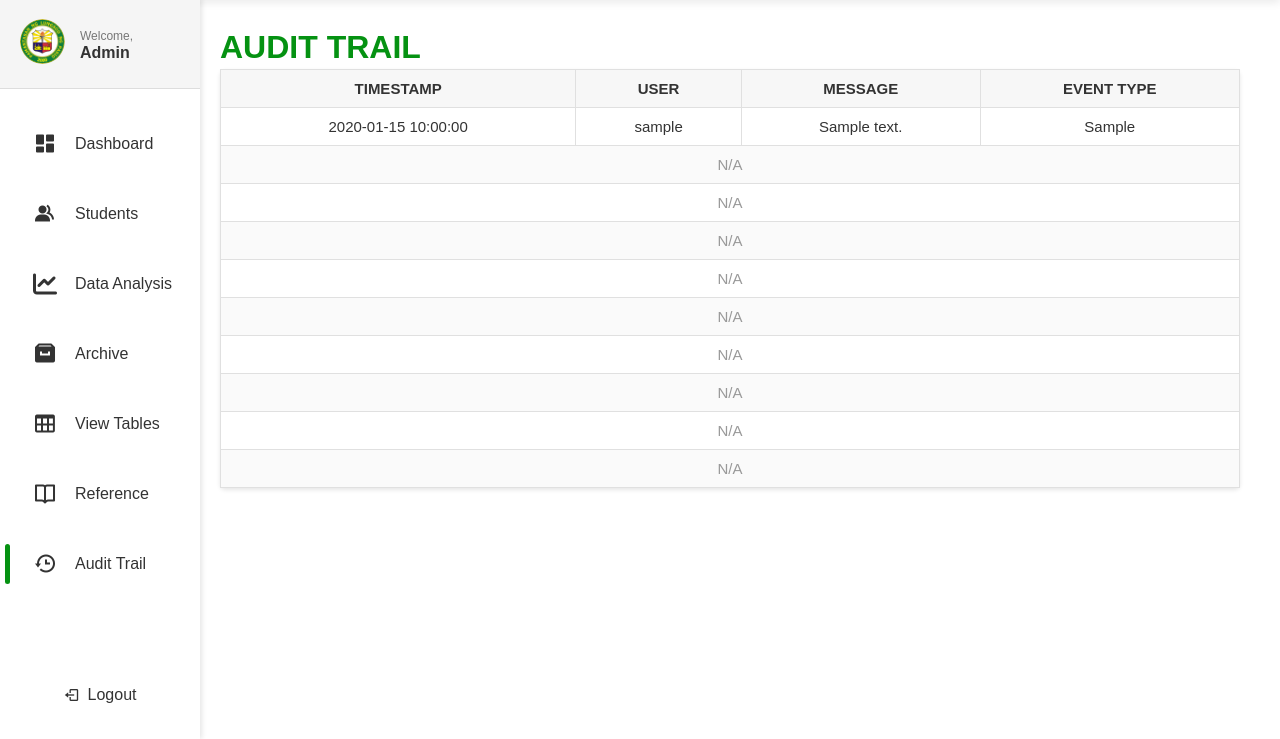
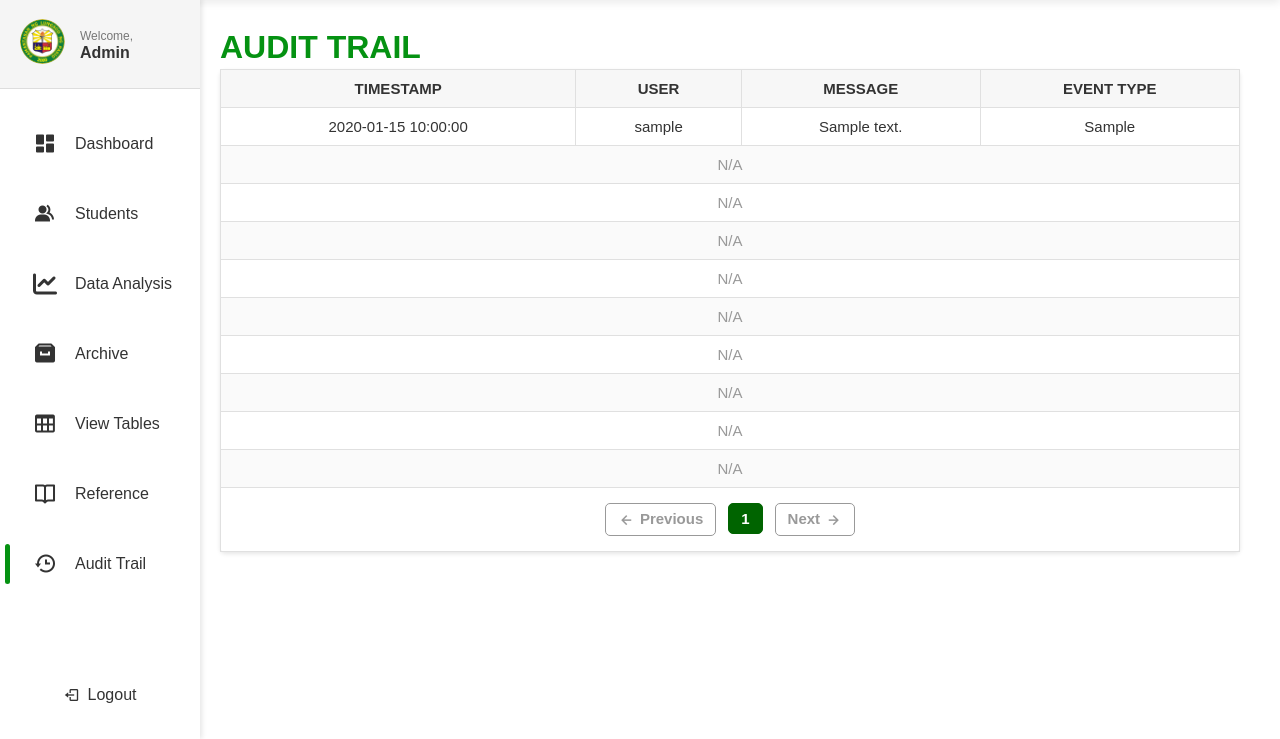
Before and after one commit to jopsjops/vmsplp-php, a PHP site: page /audit_trail.php in a window 1280 px wide. Shown: the part 61-800 px from the top of the page. Run offline with PHP 8.4, Linux system fonts and the light colour scheme; tables that the repository leaves empty or names only in its code hold one stand-in row (values such as "Sample post"); some libraries are stand-ins or nearby versions.

Commit message:
inayos na yung pinadagdag

```diff
--- a/archive_cas.php
+++ b/archive_cas.php
@@ -6,7 +6,7 @@
     <meta name="viewport" content="width=device-width, initial-scale=1.0">
     <link href='https://unpkg.com/boxicons@2.1.4/css/boxicons.min.css' rel='stylesheet'>
     <link rel="stylesheet" href="https://cdnjs.cloudflare.com/ajax/libs/font-awesome/6.1.1/css/all.min.css">
-    <link rel="icon" type="image/png" sizes="32x32" href="img/plp.png">
+    <link rel="icon" type="image/png" sizes="32x32" href="img/new_cas.png">
     <title>VMS. (CAS)</title>
     <script src="https://cdnjs.cloudflare.com/ajax/libs/jspdf/2.4.0/jspdf.umd.min.js"></script>
     <script src="https://cdnjs.cloudflare.com/ajax/libs/jspdf-autotable/3.5.25/jspdf.plugin.autotable.min.js"></script>
--- a/archive_cba.php
+++ b/archive_cba.php
@@ -6,7 +6,7 @@
     <meta name="viewport" content="width=device-width, initial-scale=1.0">
     <link href='https://unpkg.com/boxicons@2.1.4/css/boxicons.min.css' rel='stylesheet'>
     <link rel="stylesheet" href="https://cdnjs.cloudflare.com/ajax/libs/font-awesome/6.1.1/css/all.min.css">
-    <link rel="icon" type="image/png" sizes="32x32" href="img/plp.png">
+    <link rel="icon" type="image/png" sizes="32x32" href="img/new_cba.png">
     <title>VMS. (CBA)</title>
     <script src="https://cdnjs.cloudflare.com/ajax/libs/jspdf/2.4.0/jspdf.umd.min.js"></script>
     <script src="https://cdnjs.cloudflare.com/ajax/libs/jspdf-autotable/3.5.25/jspdf.plugin.autotable.min.js"></script>
--- a/archive_ccs.php
+++ b/archive_ccs.php
@@ -6,7 +6,7 @@
     <meta name="viewport" content="width=device-width, initial-scale=1.0">
     <link href='https://unpkg.com/boxicons@2.1.4/css/boxicons.min.css' rel='stylesheet'>
     <link rel="stylesheet" href="https://cdnjs.cloudflare.com/ajax/libs/font-awesome/6.1.1/css/all.min.css">
-    <link rel="icon" type="image/png" sizes="32x32" href="img/plp.png">
+    <link rel="icon" type="image/png" sizes="32x32" href="img/new_ccs.png">
     <title>VMS. (CCS) </title>
     <script src="https://cdnjs.cloudflare.com/ajax/libs/jspdf/2.4.0/jspdf.umd.min.js"></script>
     <script src="https://cdnjs.cloudflare.com/ajax/libs/jspdf-autotable/3.5.25/jspdf.plugin.autotable.min.js"></script>
--- a/archive_cihm.php
+++ b/archive_cihm.php
@@ -6,7 +6,7 @@
     <meta name="viewport" content="width=device-width, initial-scale=1.0">
     <link href='https://unpkg.com/boxicons@2.1.4/css/boxicons.min.css' rel='stylesheet'>
     <link rel="stylesheet" href="https://cdnjs.cloudflare.com/ajax/libs/font-awesome/6.1.1/css/all.min.css">
-    <link rel="icon" type="image/png" sizes="32x32" href="img/plp.png">
+    <link rel="icon" type="image/png" sizes="32x32" href="img/new_cihm.png">
     <title>VMS. (CIHM)</title>
     <script src="https://cdnjs.cloudflare.com/ajax/libs/jspdf/2.4.0/jspdf.umd.min.js"></script>
     <script src="https://cdnjs.cloudflare.com/ajax/libs/jspdf-autotable/3.5.25/jspdf.plugin.autotable.min.js"></script>
--- a/archive_coe.php
+++ b/archive_coe.php
@@ -6,7 +6,7 @@
     <meta name="viewport" content="width=device-width, initial-scale=1.0">
     <link href='https://unpkg.com/boxicons@2.1.4/css/boxicons.min.css' rel='stylesheet'>
     <link rel="stylesheet" href="https://cdnjs.cloudflare.com/ajax/libs/font-awesome/6.1.1/css/all.min.css">
-    <link rel="icon" type="image/png" sizes="32x32" href="img/plp.png">
+    <link rel="icon" type="image/png" sizes="32x32" href="img/new_coe.png">
     <title>VMS. (COE)</title>
     <script src="https://cdnjs.cloudflare.com/ajax/libs/jspdf/2.4.0/jspdf.umd.min.js"></script>
     <script src="https://cdnjs.cloudflare.com/ajax/libs/jspdf-autotable/3.5.25/jspdf.plugin.autotable.min.js"></script>
--- a/archive_coed.php
+++ b/archive_coed.php
@@ -6,7 +6,7 @@
     <meta name="viewport" content="width=device-width, initial-scale=1.0">
     <link href='https://unpkg.com/boxicons@2.1.4/css/boxicons.min.css' rel='stylesheet'>
     <link rel="stylesheet" href="https://cdnjs.cloudflare.com/ajax/libs/font-awesome/6.1.1/css/all.min.css">
-    <link rel="icon" type="image/png" sizes="32x32" href="img/plp.png">
+    <link rel="icon" type="image/png" sizes="32x32" href="img/new_coed.png">
     <title>VMS. (COED)</title>
     <script src="https://cdnjs.cloudflare.com/ajax/libs/jspdf/2.4.0/jspdf.umd.min.js"></script>
     <script src="https://cdnjs.cloudflare.com/ajax/libs/jspdf-autotable/3.5.25/jspdf.plugin.autotable.min.js"></script>
--- a/archive_con.php
+++ b/archive_con.php
@@ -6,7 +6,7 @@
     <meta name="viewport" content="width=device-width, initial-scale=1.0">
     <link href='https://unpkg.com/boxicons@2.1.4/css/boxicons.min.css' rel='stylesheet'>
     <link rel="stylesheet" href="https://cdnjs.cloudflare.com/ajax/libs/font-awesome/6.1.1/css/all.min.css">
-    <link rel="icon" type="image/png" sizes="32x32" href="img/plp.png">
+    <link rel="icon" type="image/png" sizes="32x32" href="img/new_con.png">
     <title>VMS. (CON)</title>
     <script src="https://cdnjs.cloudflare.com/ajax/libs/jspdf/2.4.0/jspdf.umd.min.js"></script>
     <script src="https://cdnjs.cloudflare.com/ajax/libs/jspdf-autotable/3.5.25/jspdf.plugin.autotable.min.js"></script>
--- a/audit_trail.php
+++ b/audit_trail.php
@@ -12,20 +12,20 @@
     <script src="https://cdnjs.cloudflare.com/ajax/libs/jspdf/2.4.0/jspdf.umd.min.js"></script>
     <script src="https://cdnjs.cloudflare.com/ajax/libs/jspdf-autotable/3.5.25/jspdf.plugin.autotable.min.js"></script>
     <?php
-    include 'dbconnection.php';
+        include 'dbconnection.php'; // Ensure this connects to violationsdb
 
-    // Get the 10 latest logs
-    $logsResult = $conn->query("SELECT username, action, message, event_type, timestamp FROM audit_trail ORDER BY timestamp DESC LIMIT 10");
+        // Get distinct users and event types
+        $users = [];
+
+        $userResult = $conn->query("SELECT DISTINCT username FROM audit_trail ORDER BY username");
+        while ($row = $userResult->fetch_assoc()) {
+            $users[] = $row['username'];
+        }
+
+
+        // Get all logs
+        $logsResult = $conn->query("SELECT username, action, message, event_type, timestamp FROM audit_trail ORDER BY timestamp DESC");
         $logs = $logsResult ? $logsResult->fetch_all(MYSQLI_ASSOC) : [];
-
-    // Extract unique users from the 10 latest logs
-    $users = [];
-    foreach ($logs as $log) {
-        $username = $log['username'];
-        if (!in_array($username, $users)) {
-            $users[] = $username;
-        }
-    }
 
         $conn->close();
     ?>
@@ -372,6 +372,59 @@
         }
 
 
+        .pagination-btn {
+            display: inline-block;
+            margin: 5px 6px;
+            padding: 6px 12px;
+            border: 1px solid #006400;
+            border-radius: 5px;
+            color: #006400;
+            text-decoration: none;
+            font-weight: bold;
+            transition: background 0.2s ease;
+        }
+
+        .pagination-btn i {
+            vertical-align: middle;
+            font-size: 18px;
+        }
+
+        .pagination-btn:hover {
+            background-color: #006400;
+            color: white;
+        }
+
+        .pagination-current {
+            background-color: #006400;
+            color: white;
+            cursor: default;
+            pointer-events: none;
+        }
+
+        .pagination-disabled {
+            color: #aaa;
+            border-color: #aaa;
+            cursor: not-allowed;
+            pointer-events: none;
+            background-color: #f1f1f1;
+        }
+
+
+        .pagination-ellipsis {
+            display: inline-block;
+            padding: 6px 12px;
+            color: #666;
+            font-weight: bold;
+        }
+
+        .pagination-btn.disabled {
+            color: #999;
+            border-color: #999;
+            pointer-events: none;
+            cursor: default;
+        }
+
+
 
 
     </style>
@@ -467,29 +520,6 @@
         <h1>AUDIT TRAIL</h1>
         <div class="main-content">
             <div class="table-container">
-                <?php
-                    include 'dbconnection.php'; // Ensure this connects to violationsdb
-
-                    // Get distinct users and event types
-                    $users = [];
-                    $eventTypes = [];
-
-                    $userResult = $conn->query("SELECT DISTINCT username FROM audit_trail ORDER BY username");
-                    while ($row = $userResult->fetch_assoc()) {
-                        $users[] = $row['username'];
-                    }
-
-                    $eventResult = $conn->query("SELECT DISTINCT event_type FROM audit_trail ORDER BY event_type");
-                    while ($row = $eventResult->fetch_assoc()) {
-                        $eventTypes[] = $row['event_type'];
-                    }
-
-                    // Get all logs
-                    $logsResult = $conn->query("SELECT username, action, message, event_type, timestamp FROM audit_trail ORDER BY timestamp DESC");
-                    $logs = $logsResult ? $logsResult->fetch_all(MYSQLI_ASSOC) : [];
-
-                    $conn->close();
-                ?>
                 <table id="violationTable">
                     <thead>
                         <tr>
@@ -502,9 +532,11 @@
                     <tbody>
                         <?php
 if (!empty($logs)) {
-                            $selectedUser = isset($_GET['user']) ? trim($_GET['user']) : 'all'; // Or get from form input
+    $selectedUser = isset($_GET['user']) ? trim($_GET['user']) : 'all';
+    $currentPage = isset($_GET['page']) ? max(1, (int)$_GET['page']) : 1;
+    $logsPerPage = 10;
 
-                            // Filter logs by user if not 'all'
+    // Filter logs by user
     if ($selectedUser !== 'all') {
         $filteredLogs = array_filter($logs, function($log) use ($selectedUser) {
             return strtolower($log['username']) === strtolower($selectedUser);
@@ -513,16 +545,18 @@
         $filteredLogs = $logs;
     }
 
-                            // Sort filtered logs by timestamp descending
+    // Sort logs by timestamp (newest first)
     usort($filteredLogs, function ($a, $b) {
         return strtotime($b['timestamp']) - strtotime($a['timestamp']);
     });
 
-                            // Take first 10 filtered logs
-                            $latestLogs = array_slice($filteredLogs, 0, 10);
+    $totalLogs = count($filteredLogs);
+    $totalPages = max(1, ceil($totalLogs / $logsPerPage));
+    $offset = ($currentPage - 1) * $logsPerPage;
+    $latestLogs = array_slice($filteredLogs, $offset, $logsPerPage);
     $rowCount = count($latestLogs);
 
-                            // Display logs
+    // Display log rows
     foreach ($latestLogs as $log) {
         echo '<tr>';
         echo '<td>' . htmlspecialchars($log['timestamp']) . '</td>';
@@ -533,17 +567,80 @@
     }
 
     // Fill remaining rows if less than 10
-                            for ($i = $rowCount; $i < 10; $i++) {
+    for ($i = $rowCount; $i < $logsPerPage; $i++) {
         echo '<tr><td colspan="4" style="text-align: center; color: #999;">N/A</td></tr>';
     }
 
-                            // If no rows at all after filtering
+    // If no logs found for the user
     if ($rowCount === 0) {
         echo '<tr><td colspan="4" style="text-align: center; color: #999;">No logs found for this user.</td></tr>';
-                                for ($i = 1; $i < 10; $i++) {
+        for ($i = 1; $i < $logsPerPage; $i++) {
             echo '<tr><td colspan="4" style="text-align: center; color: #999;">N/A</td></tr>';
         }
     }
+
+    // Pagination controls
+    echo '<tr><td colspan="4" style="text-align: center;">';
+
+    // Previous Button (always visible, disabled if no prev)
+    if ($currentPage > 1) {
+        echo '<a href="?user=' . urlencode($selectedUser) . '&page=' . ($currentPage - 1) . '" class="pagination-btn">';
+        echo '<i class="bx bx-left-arrow-alt"></i> Previous</a>';
+    } else {
+        echo '<span class="pagination-btn disabled"><i class="bx bx-left-arrow-alt"></i> Previous</span>';
+    }
+
+    // Function to output page button or span
+    function pageBtn($page, $currentPage, $selectedUser) {
+        if ($page == $currentPage) {
+            return '<span class="pagination-btn pagination-current">' . $page . '</span>';
+        } else {
+            return '<a href="?user=' . urlencode($selectedUser) . '&page=' . $page . '" class="pagination-btn">' . $page . '</a>';
+        }
+    }
+
+    // Show max 5 pages with ellipses
+    if ($totalPages <= 5) {
+        // Show all pages if <= 5
+        for ($i = 1; $i <= $totalPages; $i++) {
+            echo pageBtn($i, $currentPage, $selectedUser);
+        }
+    } else {
+        // Always show first page
+        echo pageBtn(1, $currentPage, $selectedUser);
+
+        // Determine range of pages around current page
+        $start = max(2, $currentPage - 1);
+        $end = min($totalPages - 1, $currentPage + 1);
+
+        // Ellipsis after first page if needed
+        if ($start > 2) {
+            echo '<span class="pagination-ellipsis">...</span>';
+        }
+
+        // Pages in the middle
+        for ($i = $start; $i <= $end; $i++) {
+            echo pageBtn($i, $currentPage, $selectedUser);
+        }
+
+        // Ellipsis before last page if needed
+        if ($end < $totalPages - 1) {
+            echo '<span class="pagination-ellipsis">...</span>';
+        }
+
+        // Always show last page
+        echo pageBtn($totalPages, $currentPage, $selectedUser);
+    }
+
+    // Next Button (always visible, disabled if no next)
+    if ($currentPage < $totalPages) {
+        echo '<a href="?user=' . urlencode($selectedUser) . '&page=' . ($currentPage + 1) . '" class="pagination-btn">';
+        echo 'Next <i class="bx bx-right-arrow-alt"></i></a>';
+    } else {
+        echo '<span class="pagination-btn disabled">Next <i class="bx bx-right-arrow-alt"></i></span>';
+    }
+
+    echo '</td></tr>';
 } else {
     // No logs at all
     echo '<tr><td colspan="4" style="text-align: center; color: #999;">No audit records found.</td></tr>';
@@ -552,6 +649,7 @@
     }
 }
 ?>
+
                     </tbody>
                 </table>
             </div>
--- a/cas_dean.php
+++ b/cas_dean.php
@@ -6,7 +6,7 @@
     <meta name="viewport" content="width=device-width, initial-scale=1.0">
     <link href='https://unpkg.com/boxicons@2.1.4/css/boxicons.min.css' rel='stylesheet'>
     <link rel="stylesheet" href="https://cdnjs.cloudflare.com/ajax/libs/font-awesome/6.1.1/css/all.min.css">
-    <link rel="icon" type="image/png" sizes="32x32" href="img/plp.png">
+    <link rel="icon" type="image/png" sizes="32x32" href="img/new_cas.png">
     <title>VMS. (CAS)</title>
     <script src="https://cdnjs.cloudflare.com/ajax/libs/jspdf/2.4.0/jspdf.umd.min.js"></script>
     <script src="https://cdnjs.cloudflare.com/ajax/libs/jspdf-autotable/3.5.25/jspdf.plugin.autotable.min.js"></script>
--- a/cihm_dean.php
+++ b/cihm_dean.php
@@ -6,7 +6,7 @@
     <meta name="viewport" content="width=device-width, initial-scale=1.0">
     <link href='https://unpkg.com/boxicons@2.1.4/css/boxicons.min.css' rel='stylesheet'>
     <link rel="stylesheet" href="https://cdnjs.cloudflare.com/ajax/libs/font-awesome/6.1.1/css/all.min.css">
-    <link rel="icon" type="image/png" sizes="32x32" href="img/plp.png">
+    <link rel="icon" type="image/png" sizes="32x32" href="img/new_cihm.png">
     <title>VMS. (CIHM)</title>
     <script src="https://cdnjs.cloudflare.com/ajax/libs/jspdf/2.4.0/jspdf.umd.min.js"></script>
     <script src="https://cdnjs.cloudflare.com/ajax/libs/jspdf-autotable/3.5.25/jspdf.plugin.autotable.min.js"></script>
--- a/coe_dean.php
+++ b/coe_dean.php
@@ -6,7 +6,7 @@
     <meta name="viewport" content="width=device-width, initial-scale=1.0">
     <link href='https://unpkg.com/boxicons@2.1.4/css/boxicons.min.css' rel='stylesheet'>
     <link rel="stylesheet" href="https://cdnjs.cloudflare.com/ajax/libs/font-awesome/6.1.1/css/all.min.css">
-    <link rel="icon" type="image/png" sizes="32x32" href="img/plp.png">
+    <link rel="icon" type="image/png" sizes="32x32" href="img/new_coe.png">
     <title>VMS. (COE)</title>
     <script src="https://cdnjs.cloudflare.com/ajax/libs/jspdf/2.4.0/jspdf.umd.min.js"></script>
     <script src="https://cdnjs.cloudflare.com/ajax/libs/jspdf-autotable/3.5.25/jspdf.plugin.autotable.min.js"></script>
--- a/coed_dean.php
+++ b/coed_dean.php
@@ -6,7 +6,7 @@
     <meta name="viewport" content="width=device-width, initial-scale=1.0">
     <link href='https://unpkg.com/boxicons@2.1.4/css/boxicons.min.css' rel='stylesheet'>
     <link rel="stylesheet" href="https://cdnjs.cloudflare.com/ajax/libs/font-awesome/6.1.1/css/all.min.css">
-    <link rel="icon" type="image/png" sizes="32x32" href="img/plp.png">
+    <link rel="icon" type="image/png" sizes="32x32" href="img/new_coed.png">
     <title>VMS. (COED)</title>
     <script src="https://cdnjs.cloudflare.com/ajax/libs/jspdf/2.4.0/jspdf.umd.min.js"></script>
     <script src="https://cdnjs.cloudflare.com/ajax/libs/jspdf-autotable/3.5.25/jspdf.plugin.autotable.min.js"></script>
--- a/con_dean.php
+++ b/con_dean.php
@@ -6,7 +6,7 @@
     <meta name="viewport" content="width=device-width, initial-scale=1.0">
     <link href='https://unpkg.com/boxicons@2.1.4/css/boxicons.min.css' rel='stylesheet'>
     <link rel="stylesheet" href="https://cdnjs.cloudflare.com/ajax/libs/font-awesome/6.1.1/css/all.min.css">
-    <link rel="icon" type="image/png" sizes="32x32" href="img/plp.png">
+    <link rel="icon" type="image/png" sizes="32x32" href="img/new_con.png">
     <title>VMS. (CON)</title>
     <script src="https://cdnjs.cloudflare.com/ajax/libs/jspdf/2.4.0/jspdf.umd.min.js"></script>
     <script src="https://cdnjs.cloudflare.com/ajax/libs/jspdf-autotable/3.5.25/jspdf.plugin.autotable.min.js"></script>
```
Lines whose indentation alone changed are shown as unchanged.
